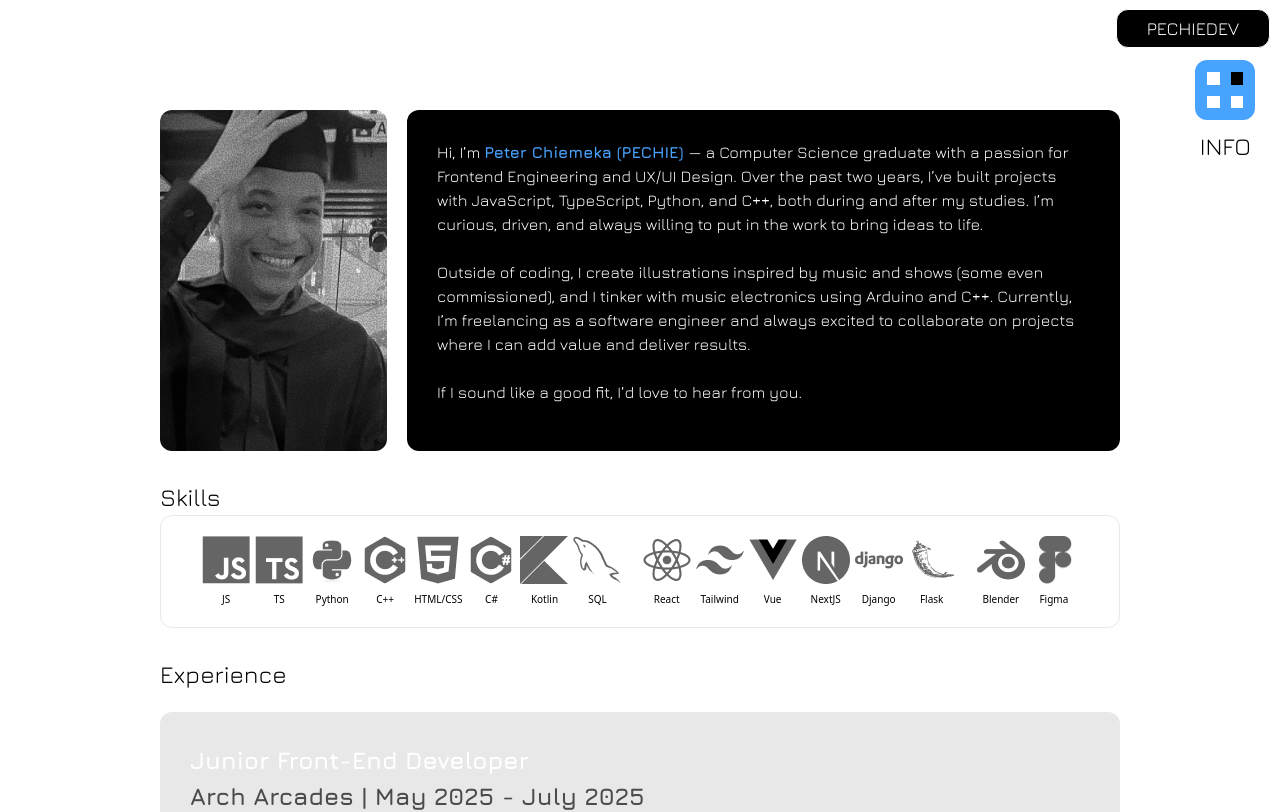
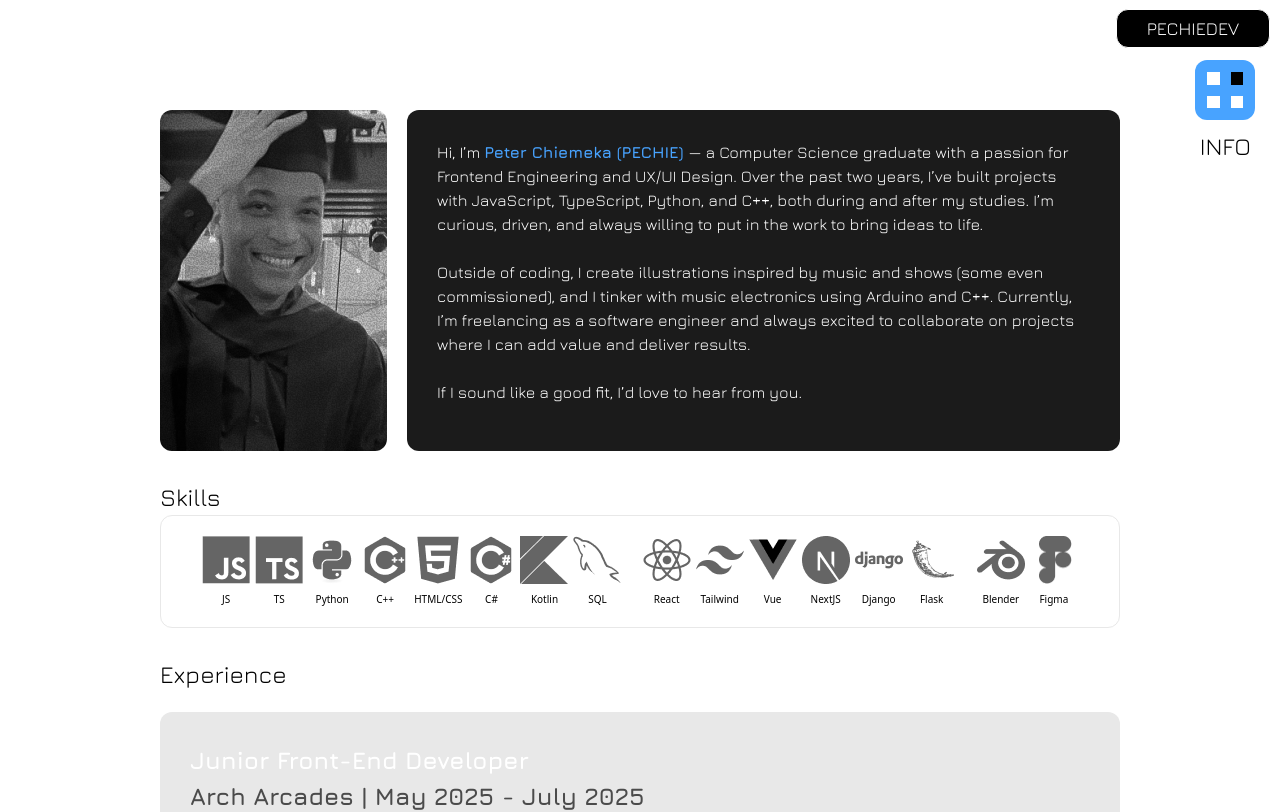
Before and after one commit to pixelatedpup/pechie, a React (Vite) app in the folder pechie/: page /info in a window 1280 px wide. Shown: the top 812 px of the page. Built offline with nearby package versions, Linux system fonts and the light colour scheme.

Commit message:
Updated black bakgrounds to a slightly lighter hue

```diff
--- a/pechie/src/components/Content.tsx
+++ b/pechie/src/components/Content.tsx
@@ -19,7 +19,7 @@ const Content = ({title="Luna Comics",github,figma,deploy, description,tags,vide
 
     const[currentVideo, setCurrentVideo] = useState(0);
     return(
-        <div className="flex flex-col w-auto lg:w-[742px] h-auto bg-black rounded-xl py-[50px]">
+        <div className="flex flex-col w-auto lg:w-[742px] h-auto bg-[var(--darker)]  border rounded-xl py-[50px]">
             <div className="flex lg:flex-row flex-col items-center lg:justify-center w-[600px] h-[286.5px] gap-[20px] w-auto h-auto">
                 <Thumbnail src={videos[currentVideo]} autoPlay={true}/>
                 <div className="sm:w-[283.85px] md:w-[283.85px] lg:w-auto ">
--- a/pechie/src/components/pages/Info.tsx
+++ b/pechie/src/components/pages/Info.tsx
@@ -9,7 +9,7 @@ const Info = () =>{
             <section className="flex lg:flex-row-reverse lg:gap-5 gap-10 flex-col-reverse  justify-center ">
 
                 <article className="flex flex-1a ">
-                    <div className=" w-auto h-auto bg-black rounded-xl p-[30px]">
+                    <div className=" w-auto h-auto bg-[var(--darker)] rounded-xl p-[30px]">
                         <h4 className="text-white">
                             Hi, I’m <strong className="text-[var(--primary)]">Peter Chiemeka (PECHIE) </strong>— a Computer Science graduate with a passion for Frontend Engineering and UX/UI Design.
                             Over the past two years, I’ve built projects with JavaScript, TypeScript, Python, and C++, both during and after my studies. I’m curious, driven, and always willing to put in the work to bring ideas to life.
--- a/pechie/src/index.css
+++ b/pechie/src/index.css
@@ -6,6 +6,7 @@
   --secondary: #D9D9D9;
   --accent:#ECB100;
   --dark: #3B3B3B;
+  --darker: #1B1B1B;
   --darkC:#4b4b4b;
   --light: #f5fbfb;
   --greyC: #e8e8e8;
```
